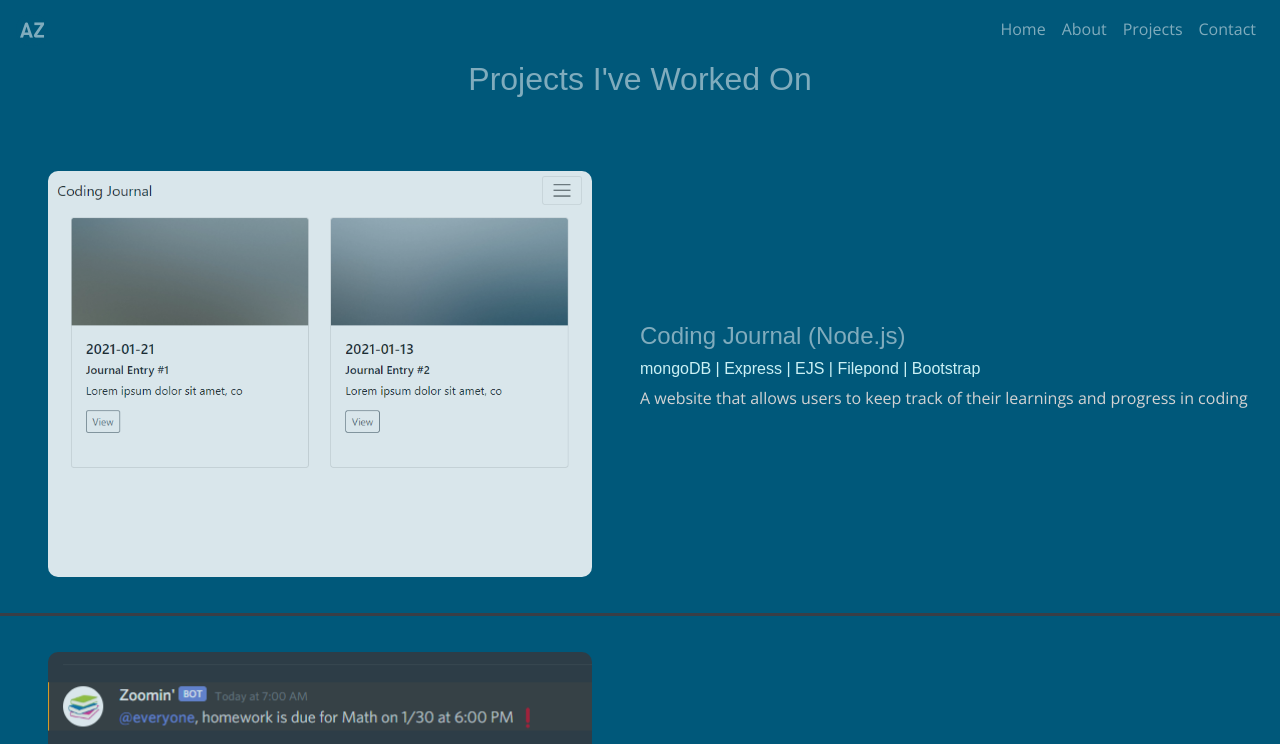
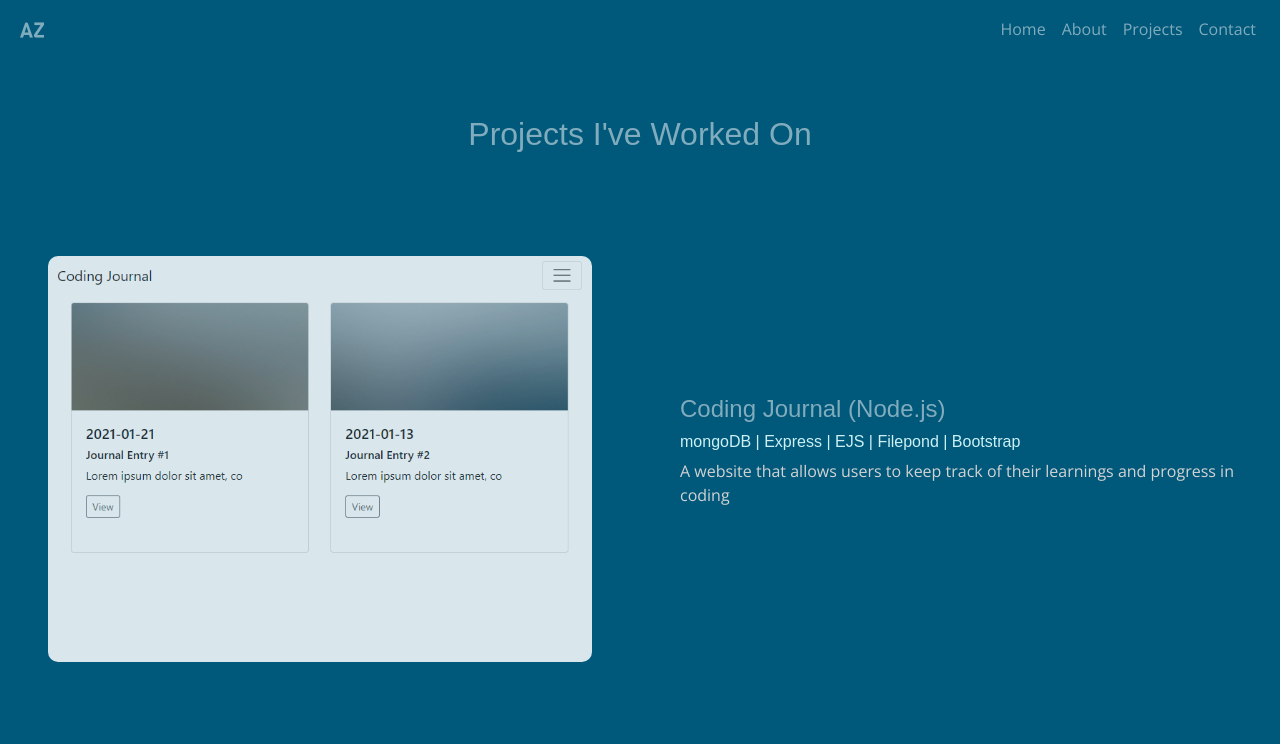
Before and after one commit to alfredzhuang/portfolio, a React (Create React App) app: page /projects in a window 1280 px wide. Shown: the top 744 px of the page. Built offline with nearby package versions, Linux system fonts and the light colour scheme; a web font is replaced by a local one.

Commit message:
made footer fixed and changed styling in pages

```diff
--- a/src/components/Footer.css
+++ b/src/components/Footer.css
@@ -4,7 +4,7 @@
 }
 
 .footer {
-    background-color: #00587a;
+    background-color: transparent;
 }
 
 .icon {
--- a/src/components/Footer.js
+++ b/src/components/Footer.js
@@ -6,7 +6,7 @@ import { MdEmail } from 'react-icons/md';
 function Footer() {
 
     return (
-        <footer className="footer">
+        <footer className="footer fixed-bottom" bg="transparent">
             <div className = "container">
                 <a class="icon" rel="noreferrer" target="_blank" href="https://www.linkedin.com/in/alfred-zhuang/">
                     <SiLinkedin className="footer-icon1"/>
--- a/src/pages/AboutPage.css
+++ b/src/pages/AboutPage.css
@@ -1,7 +1,7 @@
 .about {
   background-color: #00587a;
   padding-top: 45px;
-  height: 94vh;
+  height: 100vh;
 }
 
 .about-container {
--- a/src/pages/ContactPage.css
+++ b/src/pages/ContactPage.css
@@ -5,7 +5,7 @@
     flex-direction: column;
     align-items: center;
     margin: 0px auto;
-    min-height: 94vh;
+    min-height: 100vh;
 }
 
 .text {
--- a/src/pages/HomePage.css
+++ b/src/pages/HomePage.css
@@ -8,7 +8,7 @@
   flex-direction: column;
   align-items: center;
   margin: 0px auto;
-  height: 94vh;
+  height: 100vh;
 }
 
 h2 {
--- a/src/pages/ProjectsPage.css
+++ b/src/pages/ProjectsPage.css
@@ -4,7 +4,7 @@
 }
 
 .project-heading {
-    padding-top: 20px;
+    padding-top: 75px;
     text-align: center;
 }
 .project {
@@ -15,13 +15,13 @@
 
 .project article {
     border-top: solid 3px #393e46;
-    margin-bottom: 2.25rem;
-    padding-top: 2.25rem;
+    margin-bottom: 100px;
+    padding-top: 100px;
 }
 
 .project article:first-child {
     border-top: 0;
-    padding-top: 0;
+    padding-top: 30px;
 }
 
 .image {
@@ -60,7 +60,8 @@
 .description {
     display: inline-block;
     vertical-align: middle;
-    width: 50%
+    width: 50%;
+    padding-left: 40px;
 }
 
 @media (max-width: 1060px) {
```
